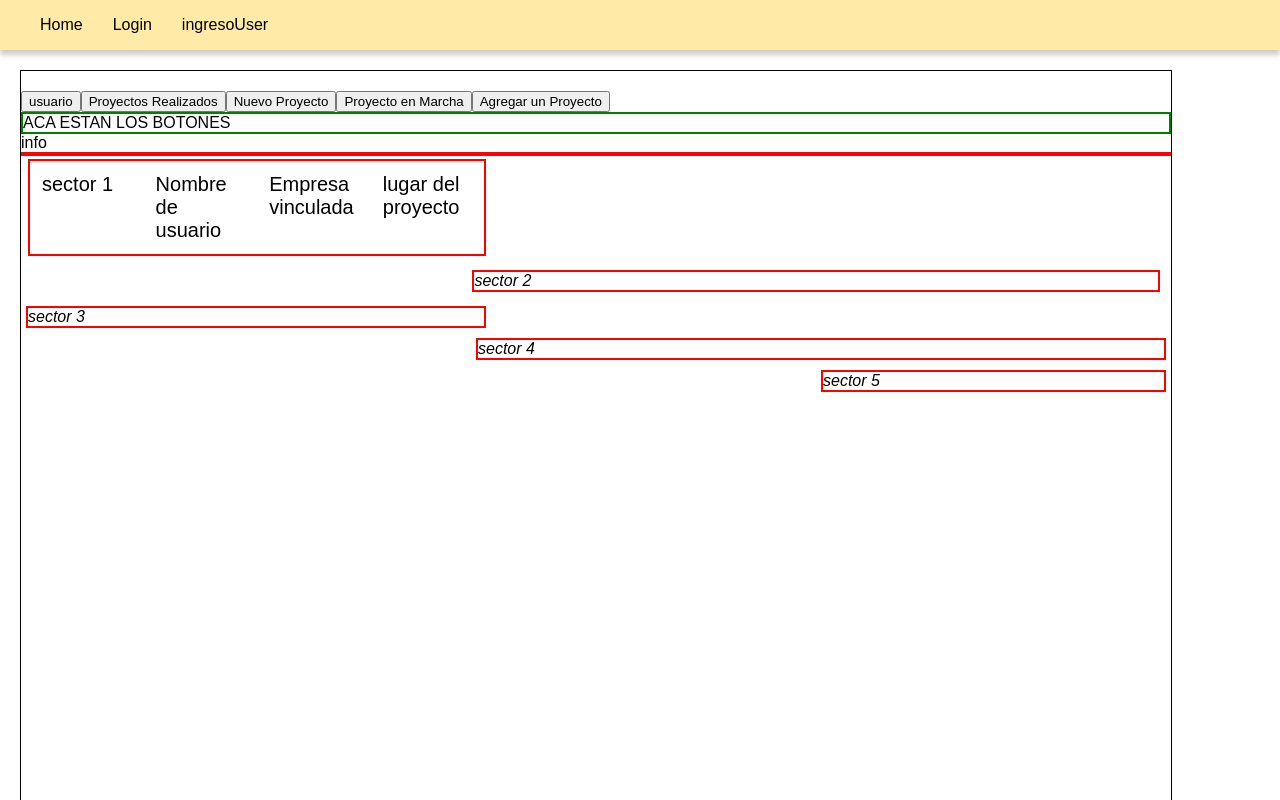
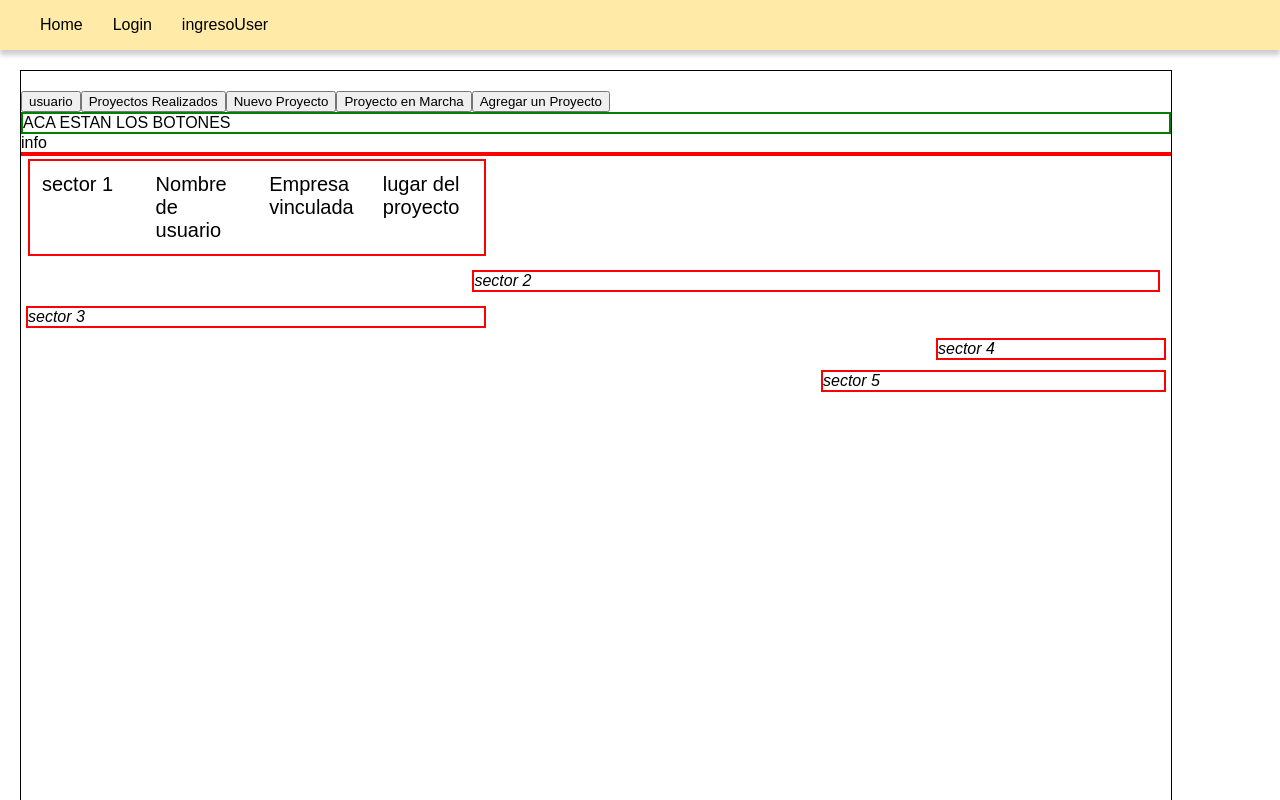
Before and after one commit to azufreYmercurio/ProyectoIntegrador, an Angular app: page /ingreso-user in a window 1280 px wide. Shown: the top 800 px of the page. Built offline with nearby package versions, Linux system fonts and the light colour scheme.

Commit message:
nuevamente

```diff
--- a/src/app/ComponentesAngular/ingreso-user/ingreso-user.component.scss
+++ b/src/app/ComponentesAngular/ingreso-user/ingreso-user.component.scss
@@ -60,7 +60,7 @@ height=alto
         //position: relative;
         width: 40%;
         height: 50%;
-        display:  flex;
+
     }
     .Sector4{
         float: right;
@@ -68,9 +68,9 @@ height=alto
         border: red 2px solid;
         margin: 5px;
         //position: relative;
-        width: 60%;
+        width: 20%;
         height: 50%;
-        display:  flex;
+
     }
     .Sector5{
         float: right;
@@ -80,7 +80,7 @@ height=alto
         //position: relative;
         width: 30%;
         height: 50%;
-        display:  flex;
+
     }
 
 
```
